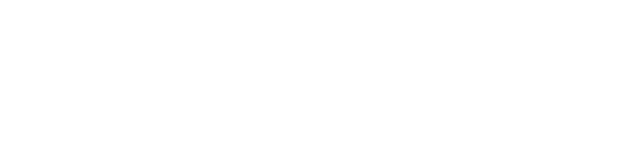
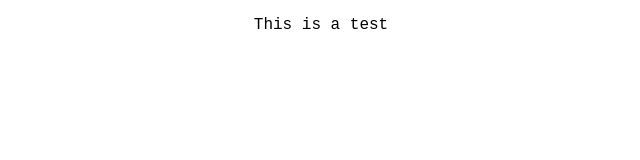
Before and after one commit to SavoryCyanide/MBAdventure, a plain HTML site: page index.html in a window 1280 px wide. Shown: the whole page, without its empty margins (319-959 px from the left). Drawn offline with Linux system fonts and the light colour scheme.

Commit message:
Updated files

```diff
--- a/index.html
+++ b/index.html
@@ -3,7 +3,8 @@
   <head>
     <link rel="stylesheet" href="styles.css">
   </head>
+<body>
+  <p>This is a test</p>
 
-
-
+</body>
 </html>
--- a/styles.css
+++ b/styles.css
@@ -0,0 +1,5 @@
+body
+{
+    font-family: 'Courier New', monospace;
+    text-align: center
+}
```
Also changed, not shown: 1 other file.
